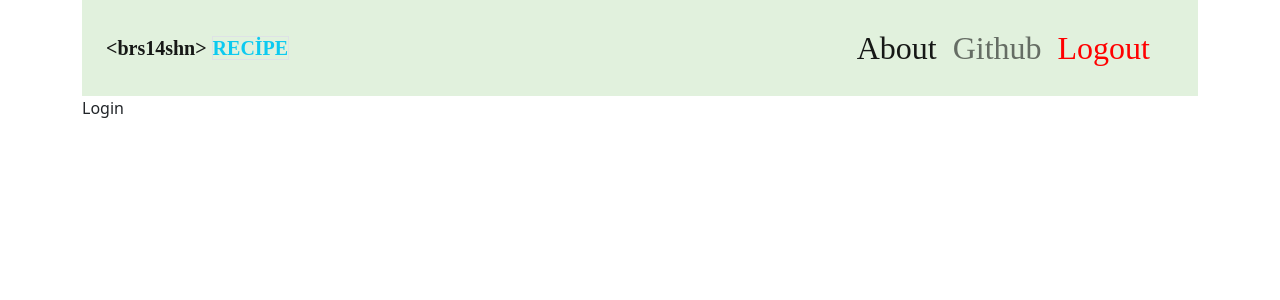
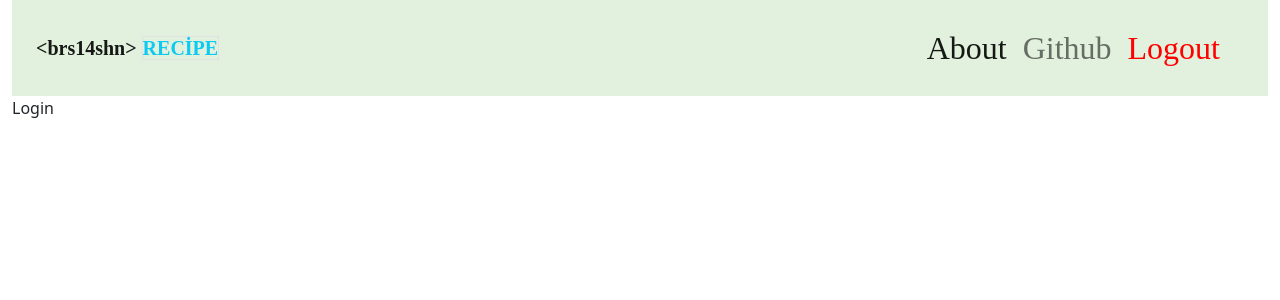
Before and after one commit to brs14shn/React-router-recipe-site, a React (Create React App) app: page / in a window 1280 px wide. Shown: the top 300 px of the page. Built offline with nearby package versions, Linux system fonts and the light colour scheme.

Commit message:
index.css updated

```diff
--- a/src/App.js
+++ b/src/App.js
@@ -3,7 +3,7 @@
 
 function App() {
   return (
-    <div className="container">
+    <div className="container-fluid">
       <AppRouter/>
     </div>
   );
--- a/src/components/Header/Header.css
+++ b/src/components/Header/Header.css
@@ -1,3 +1,4 @@
 .bgColor{
     background-color: #E1F1DD;
+
 }
--- a/src/index.css
+++ b/src/index.css
@@ -1,13 +1,6 @@
-body {
-  margin: 0;
-  font-family: -apple-system, BlinkMacSystemFont, 'Segoe UI', 'Roboto', 'Oxygen',
-    'Ubuntu', 'Cantarell', 'Fira Sans', 'Droid Sans', 'Helvetica Neue',
-    sans-serif;
-  -webkit-font-smoothing: antialiased;
-  -moz-osx-font-smoothing: grayscale;
+
+*{
+  margin:0;
+  padding: 0;
+  box-sizing: border-box;
 }
-
-code {
-  font-family: source-code-pro, Menlo, Monaco, Consolas, 'Courier New',
-    monospace;
-}
```
